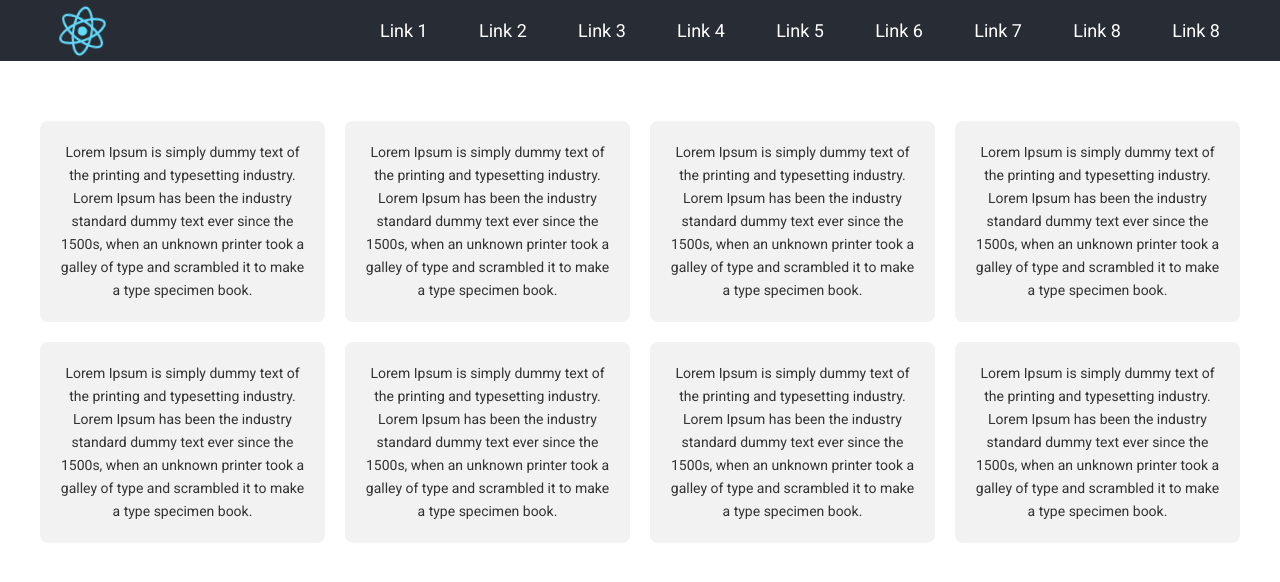
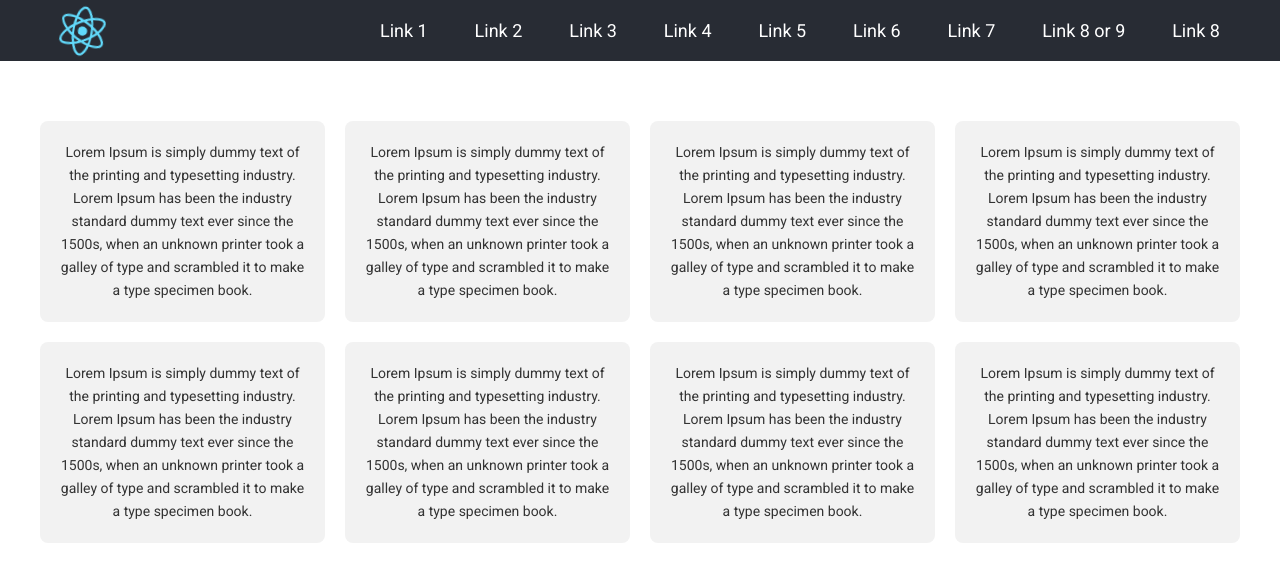
Before and after one commit to escabora/useful-commands-git, a React (Create React App) app in the folder app/: page / in a window 1280 px wide. Shown: the top 582 px of the page. Built offline with nearby package versions, Linux system fonts and the light colour scheme.

Commit message:
feat: new text link

```diff
--- a/app/src/App.js
+++ b/app/src/App.js
@@ -16,7 +16,7 @@ function App() {
             <a href=''>Link 5</a>
             <a href=''>Link 6</a>
             <a href=''>Link 7</a>
-            <a href=''>Link 8</a>
+            <a href=''>Link 8 or 9</a>
             <a href=''>Link 8</a>
           </nav>
         </div>
```
